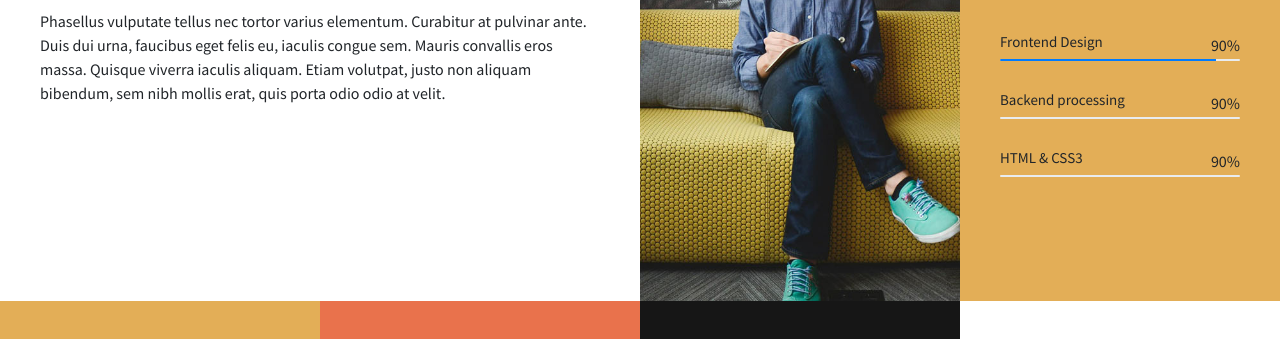
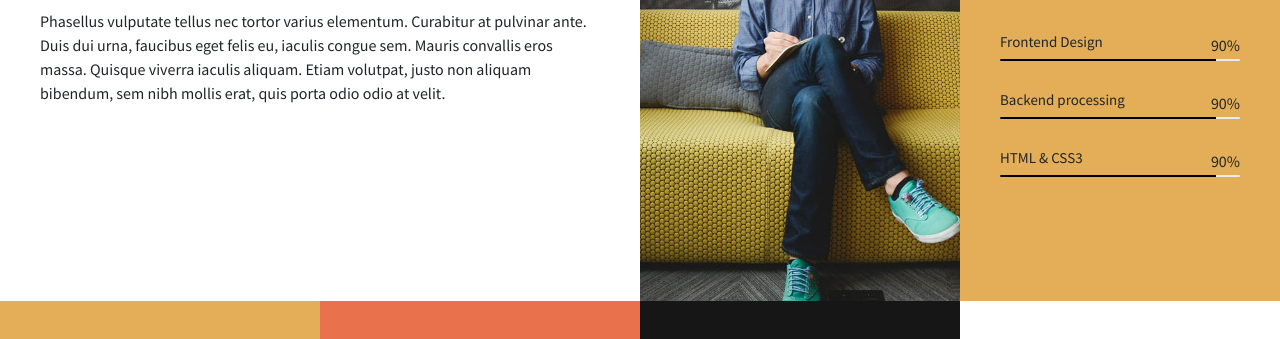
Before and after one commit to DjamalMatua/Stimulus, a plain HTML site: page index.html in a window 1280 px wide. Shown: the part 947-1286 px from the top of the page. Drawn offline with nearby package versions, Linux system fonts and the light colour scheme.

Commit message:
Fixed progress line

```diff
--- a/index.html
+++ b/index.html
@@ -109,15 +109,13 @@
                             <div class="pro">
                                 <h5>Backend processing</h5><span>90%</span>
                                 <div class="progress">
-                                    <div class="progress-bar" role="progressbar" aria-valuenow="90" aria-valuemin="0" aria-valuemax="100">
-                                    </div>
+                                    <div class="progress-bar" style="width: 90%" role="progressbar" aria-valuenow="0" aria-valuemin="0" aria-valuemax="100"></div>
                                 </div>
                             </div>
                             <div class="pro">
                                 <h5>HTML &amp; CSS3</h5><span>90%</span>
                                 <div class="progress">
-                                    <div class="progress-bar" role="progressbar" aria-valuenow="0" aria-valuemin="0" aria-valuemax="100">
-                                    </div>
+                                    <div class="progress-bar" style="width: 90%" role="progressbar" aria-valuenow="0" aria-valuemin="0" aria-valuemax="100"></div>
                                 </div>
                             </div>
                         </div>
--- a/styles.less
+++ b/styles.less
@@ -215,6 +215,9 @@ p {
 
             }
         }
+        .progress-bar {
+	        background-color: black;
+}
 
     }
 }
```
Also changed, not shown: styles.css.
